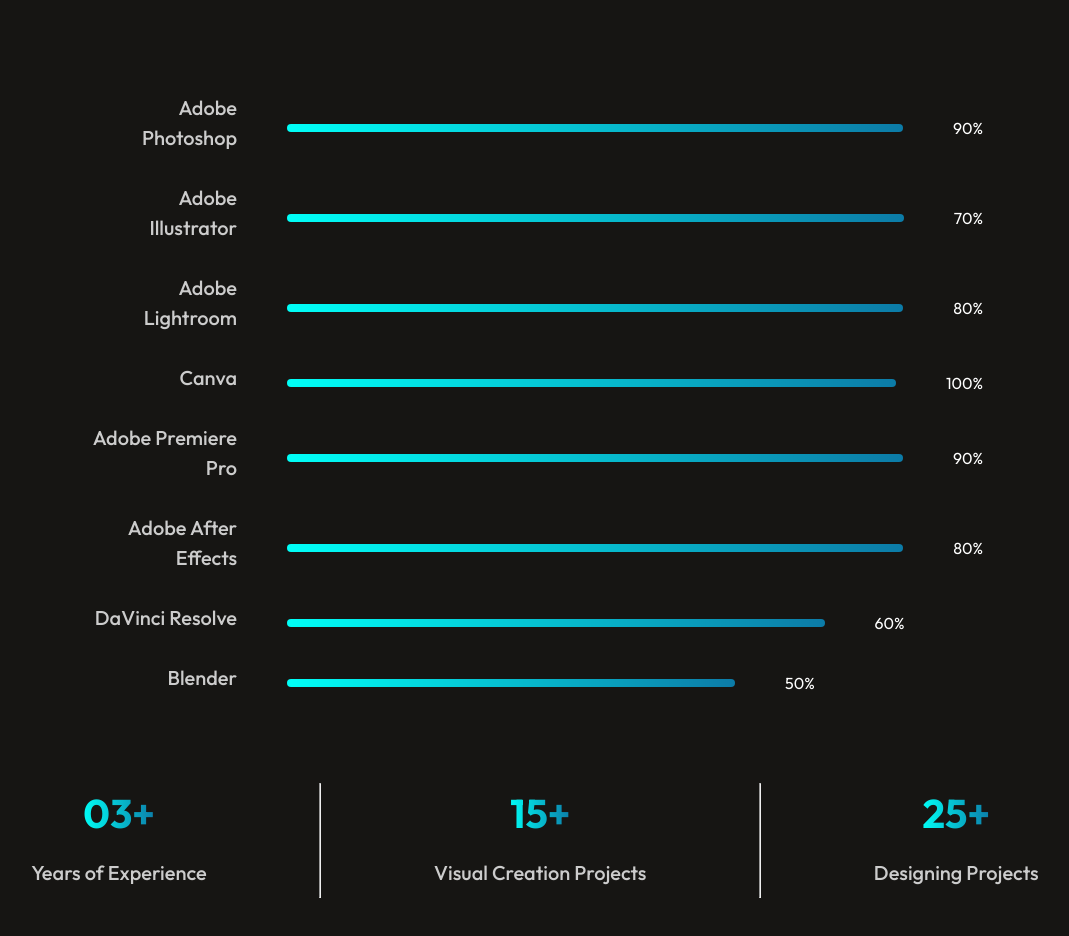
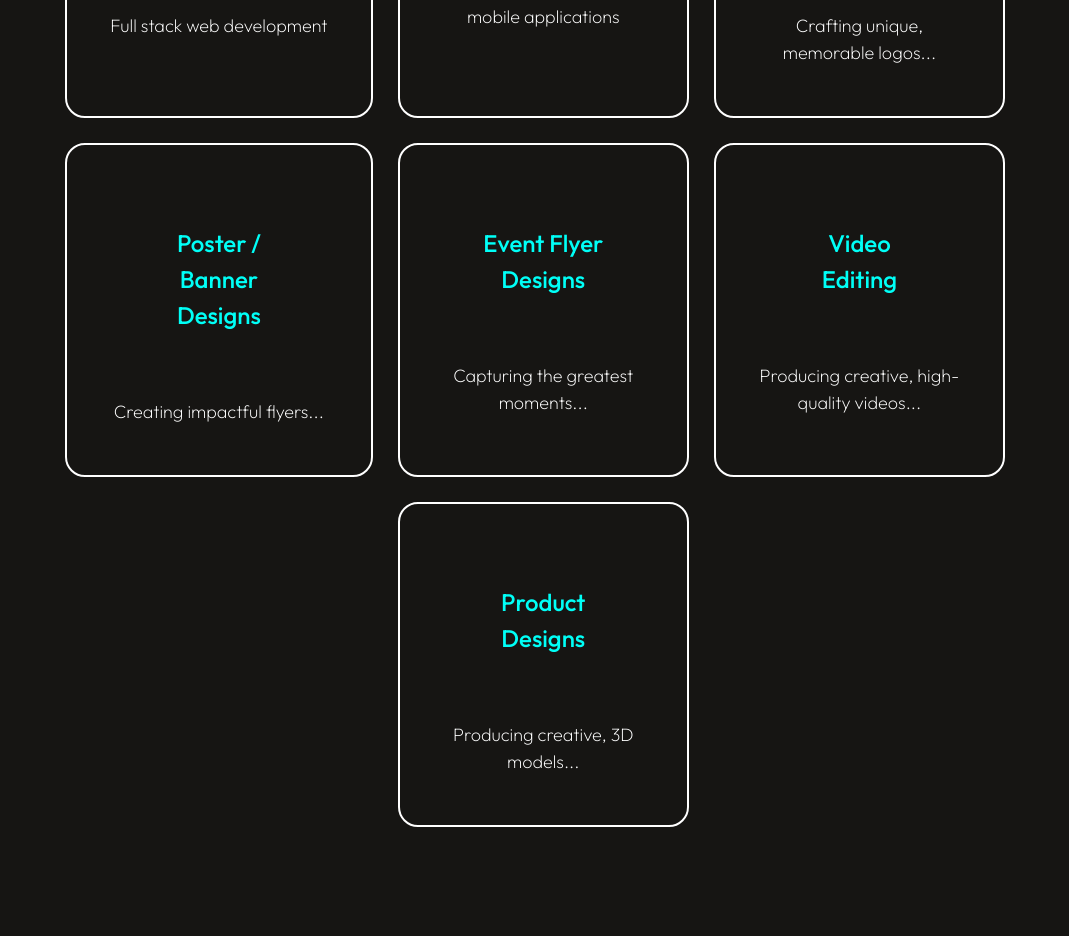
Before and after one commit to DhyanBSh/Portfolio---Frontend, a React (Vite) app: page / in a window 1280 px wide. Shown: the part 2960-3896 px from the top of the page, without its empty margins (105-1174 px from the left). Built offline with nearby package versions, Linux system fonts and the light colour scheme; the HTML template or start-up script is replaced by a standard one.

Commit message:
Updated About

```diff
--- a/src/Components/About/About.jsx
+++ b/src/Components/About/About.jsx
@@ -1,7 +1,7 @@
 import React from "react";
 import "./About.css";
 import Technologies from "../Technologies/Technologies";
-import DesigningTools from "../DesigningTools/DesigningTools";
+//import DesigningTools from "../DesigningTools/DesigningTools";
 
 
 const About = () => {
@@ -57,82 +57,7 @@
         </div>
       </div>
 
-      <div className="about-section">
-        <div className="about-para">
-          <h1>Graphic Designing</h1>
-          <p>
-            I design attractive, simple, and clean UI interfaces, along with creative and detailed graphics such as flyer designs, banner designs, event screens, logo designs, and card designs. In addition to graphic work, I also produce engaging and creative videos that bring ideas to life through visual storytelling.
-          </p>
-        </div>
 
-        <div>
-          <DesigningTools />
-        </div>
-
-        <div className="about-skills">
-          <div className="about-skill">
-            <p>Adobe Photoshop</p>
-            <hr style={{ width: "90%" }} />
-            <span className="percentage">90%</span>
-          </div>
-          <div className="about-skill">
-            <p>Adobe Illustrator</p>
-            <hr style={{ width: "70%" }} />
-            <span className="percentage">70%</span>
-          </div>
-          <div className="about-skill">
-            <p>Adobe Lightroom</p>
-            <hr style={{ width: "80%" }} />
-            <span className="percentage">80%</span>
-          </div>
-          <div className="about-skill">
-            <p>Canva</p>
-            <hr style={{ width: "100%" }} />
-            <span className="percentage">100%</span>
-          </div>
-          <div className="about-skill">
-            <p>Adobe Premiere Pro</p>
-            <hr style={{ width: "90%" }} />
-            <span className="percentage">90%</span>
-          </div>
-          <div className="about-skill">
-            <p>Adobe After Effects</p>
-            <hr style={{ width: "80%" }} />
-            <span className="percentage">80%</span>
-          </div>
-          <div className="about-skill">
-            <p>DaVinci Resolve</p>
-            <hr style={{ width: "60%" }} />
-            <span className="percentage">60%</span>
-          </div>
-          <div className="about-skill">
-            <p>Blender</p>
-            <hr style={{ width: "50%" }} />
-            <span className="percentage">50%</span>
-          </div>
-        </div>
-      </div>
-
-      <div className="about-achievements">
-        <div className="about-achievement">
-          <h1>03+</h1>
-          <p>Years of Experience</p>
-        </div>
-        <hr />
-        <div className="about-achievement">
-          <h1>15+</h1>
-          <p>Visual Creation Projects</p>
-        </div>
-        <hr />
-        <div className="about-achievement">
-          <h1>25+</h1>
-          <p>Designing Projects</p>
-        </div>
-      </div>
-
-      <div>
-
-        </div>
     </div>
   );
 };
```
